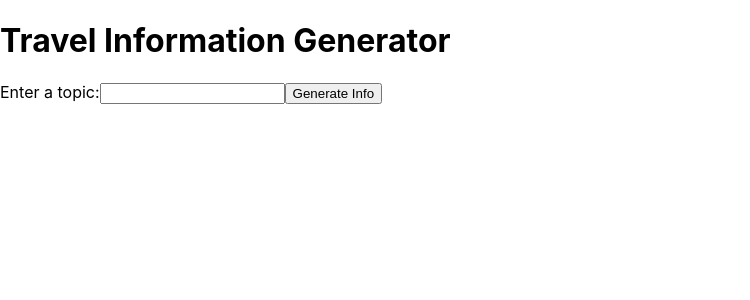
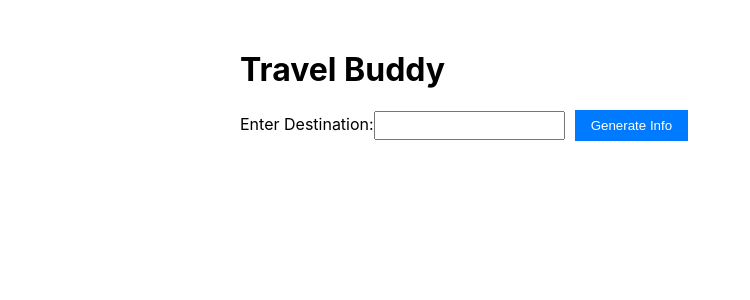
Before and after one commit to AkshatNaruka/TravelBuddy, a React (Create React App) app: page / in a window 1280 px wide. Shown: the top 300 px of the page, without its empty margins (0-750 px from the left). Built offline with nearby package versions, Linux system fonts and the light colour scheme.

Commit message:
css corrected

```diff
--- a/src/App.css
+++ b/src/App.css
@@ -1,67 +1,66 @@
-.App {
-  text-align: center;
+.app-container {
+  text-align: left;
+  margin: 50px auto;
+  max-width: 800px;
+  padding: 0 20px;
 }
 
-.chat-container {
-  display: flex;
-  flex-direction: column;
-  align-items: center;
+.input-container {
+  margin-bottom: 20px;
 }
 
-.chat {
-  width: 80%;
-  margin-bottom: 20px;
-  padding: 10px;
-  border: 1px solid #ccc;
-  border-radius: 5px;
-  background-color: #f9f9f9;
-}
-
-.response {
-  margin-bottom: 10px;
-}
-
-form {
-  display: flex;
-  justify-content: center;
-  align-items: center;
-}
-
-input {
-  width: 60%;
+input[type="text"] {
+  padding: 5px;
   margin-right: 10px;
-  padding: 10px;
-  border: 1px solid #ccc;
-  border-radius: 5px;
 }
 
 button {
-  padding: 10px 20px;
+  padding: 8px 16px;
+  background-color: #007bff;
+  color: #fff;
   border: none;
-  border-radius: 5px;
-  background-color: #007bff;
-  color: white;
   cursor: pointer;
 }
 
-button:hover {
-  background-color: #0056b3;
+.info-container {
+  margin-top: 20px;
 }
 
-.examples {
-  width: 80%;
-  margin: 20px auto;
+.loading {
+  margin-top: 20px;
+  border: 4px solid rgba(0, 123, 255, 0.1);
+  border-left: 4px solid #007bff;
+  border-radius: 50%;
+  width: 40px;
+  height: 40px;
+  animation: spin 1s linear infinite;
 }
 
-.examples h2 {
-  margin-bottom: 10px;
+@keyframes spin {
+  0% {
+    transform: rotate(0deg);
+  }
+  100% {
+    transform: rotate(360deg);
+  }
 }
 
-.examples ul {
-  list-style: none;
-  padding: 0;
+h2 {
+  color: #007bff;
+  margin-top: 20px;
 }
 
-.examples li {
-  margin-bottom: 5px;
+h3 {
+  color: #555;
+  margin-top: 15px;
 }
+
+p {
+  margin-top: 10px;
+  line-height: 1.5;
+}
+
+ul {
+  margin-top: 10px;
+  padding-left: 20px;
+}
--- a/src/App.js
+++ b/src/App.js
@@ -1,29 +1,66 @@
 import React, { useState } from 'react';
 import axios from 'axios';
+
+import './App.css'; // Import CSS file
 
 function App() {
   const [topic, setTopic] = useState('');
   const [generatedInfo, setGeneratedInfo] = useState('');
+  const [loading, setLoading] = useState(false); // Add loading state
 
   const handleTopicChange = (e) => {
     setTopic(e.target.value);
   };
 
   const handleGenerateInfo = async () => {
+    setLoading(true); // Set loading to true when fetching data
     try {
       const response = await axios.get(`http://127.0.0.1:5000/generate_travel_info?topic=${topic}`);
       setGeneratedInfo(response.data);
     } catch (error) {
       console.error('Error generating travel info:', error);
       setGeneratedInfo('Error: Unable to generate travel info');
+    } finally {
+      setLoading(false); // Set loading to false when data is fetched
     }
   };
 
+  const renderInfo = () => {
+    return generatedInfo.split('\n').map((line, index) => {
+      if (line.endsWith('**')) {
+        // Remove double asterisks at the end of the line
+        line = line.slice(0, -2);
+      }
+
+      if (line.startsWith('* **')) {
+        // Render subheading
+        return <h3 key={index}>{line.slice(4)}</h3>;
+      } else if (line.startsWith('**')) {
+        // Render heading
+        return <h2 key={index}>{line.slice(2)}</h2>;
+      } else if (line.startsWith('* ')) {
+        // Render bullet point
+        return <li key={index}>{line.slice(2)}</li>;
+      } else if (line.startsWith('  * ')) {
+        // Render sub-bullet point
+        return <li key={index}>{line.slice(4)}</li>;
+      } else if (line.startsWith('**')) {
+        // Render subheading within bullet point
+        return <h4 key={index}>{line.slice(2)}</h4>;
+      } else {
+        // Render paragraph
+        return <p key={index}>{line}</p>;
+      }
+    });
+  };
+
+
+
   return (
-    <div>
-      <h1>Travel Information Generator</h1>
-      <div>
-        <label htmlFor="topic">Enter a topic:</label>
+    <div className="app-container">
+      <h1>Travel Buddy</h1>
+      <div className="input-container">
+        <label htmlFor="topic">Enter Destination:</label>
         <input
           type="text"
           id="topic"
@@ -32,11 +69,11 @@ function App() {
         />
         <button onClick={handleGenerateInfo}>Generate Info</button>
       </div>
-      <div>
-        {generatedInfo && (
+      <div className="info-container">
+        {loading && <div className="loading"></div>} {/* Display loading animation */}
+        {generatedInfo && !loading && (
           <div>
-            <h2>Generated Information:</h2>
-            <p>{generatedInfo}</p>
+            {renderInfo()}
           </div>
         )}
       </div>
```
